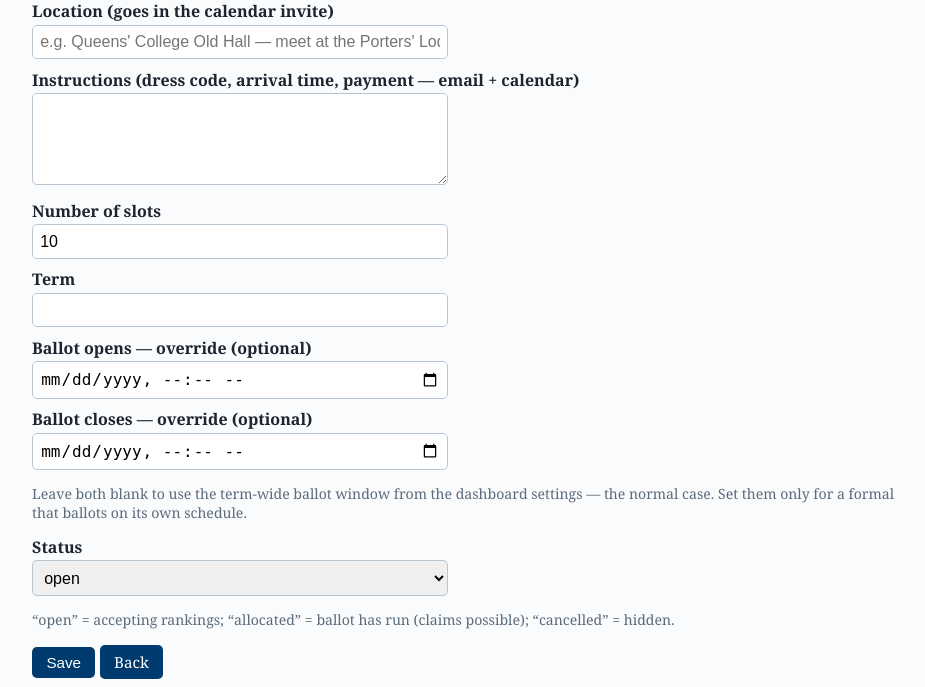
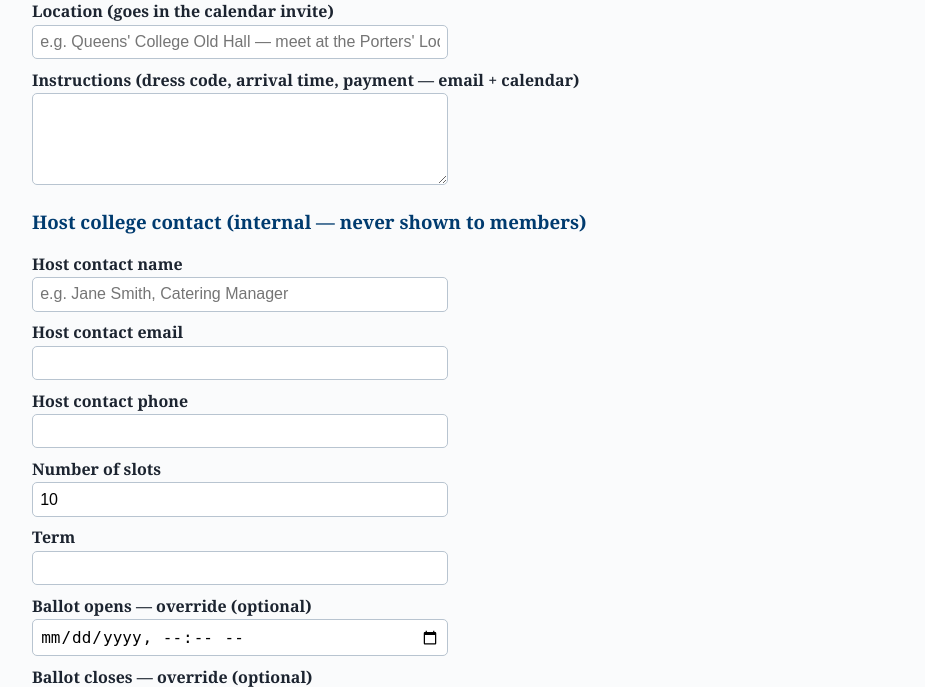
Before and after one commit to Patrick-Gibbs/pembroke-formal-swaps, a Flask app: page /admin/formals/new in a window 1280 px wide. Shown: the part 341-1028 px from the top of the page, without its empty margins (176-1101 px from the left). Run offline with Flask 3, Linux system fonts and the light colour scheme; the visitor is signed in with stand-in values (Sample User, id 1); data comes from the database, SQL or seed files in the repository; parts of the project's set-up code (start-up, migrations or seed data) failed here and were passed over.

Commit message:
Host contact on formals (internal), grey Attending button, review at 19:30 + open 9am, reminder review nudge, gold/silver stars

```diff
--- a/schema.sql
+++ b/schema.sql
@@ -24,6 +24,9 @@ CREATE TABLE IF NOT EXISTS formals (
     status TEXT NOT NULL DEFAULT 'open',  -- open | allocated | cancelled
     location TEXT NOT NULL DEFAULT '',      -- meeting point / address for calendar
     instructions TEXT NOT NULL DEFAULT '',  -- dress code, payment, arrival time...
+    host_name TEXT NOT NULL DEFAULT '',     -- host college contact (admin-only)
+    host_email TEXT NOT NULL DEFAULT '',
+    host_phone TEXT NOT NULL DEFAULT '',
     reminder_sent INTEGER NOT NULL DEFAULT 0,   -- 9am day-of email done
     review_sent INTEGER NOT NULL DEFAULT 0,     -- 9pm review request done
     created_at TEXT NOT NULL DEFAULT (datetime('now'))
--- a/swaps/db.py
+++ b/swaps/db.py
@@ -31,7 +31,10 @@ def init_db(db_path=None):
     for col, ddl in [("location", "TEXT NOT NULL DEFAULT ''"),
                      ("instructions", "TEXT NOT NULL DEFAULT ''"),
                      ("reminder_sent", "INTEGER NOT NULL DEFAULT 0"),
-                     ("review_sent", "INTEGER NOT NULL DEFAULT 0")]:
+                     ("review_sent", "INTEGER NOT NULL DEFAULT 0"),
+                     ("host_name", "TEXT NOT NULL DEFAULT ''"),
+                     ("host_email", "TEXT NOT NULL DEFAULT ''"),
+                     ("host_phone", "TEXT NOT NULL DEFAULT ''")]:
         if col not in cols:
             conn.execute(f"ALTER TABLE formals ADD COLUMN {col} {ddl}")
     acols = {r["name"] for r in conn.execute("PRAGMA table_info(allocations)")}
--- a/swaps/emailer.py
+++ b/swaps/emailer.py
@@ -137,11 +137,14 @@ def no_place_email(to, term):
 
 
 def reminder_email(to, formal, ics_files):
+    review_link = f"{config.SITE_URL}/review/{formal['id']}"
     return send(
         to, f"Today: {formal['host_college']} formal at {formal['dt'][11:16]}",
         f"<p>A friendly reminder — you're going to a formal <b>today</b>:</p>"
         f"{_formal_block(formal)}"
-        f"<p>Have a wonderful evening!</p>",
+        f"<p>Have a wonderful evening! And at the end of the formal, remember "
+        f"to <a href=\"{review_link}\">leave a review</a> — it helps everyone "
+        f"pick next term's swaps.</p>",
         attachments=ics_files)
 
 
--- a/swaps/templates/admin/formal_form.html
+++ b/swaps/templates/admin/formal_form.html
@@ -13,6 +13,13 @@
   <input type="text" name="location" placeholder="e.g. Queens' College Old Hall — meet at the Porters' Lodge" value="{{ f['location'] if f else '' }}">
   <label>Instructions (dress code, arrival time, payment — email + calendar)</label>
   <textarea name="instructions" rows="4" style="width:100%;max-width:26rem;padding:.45rem;border:1px solid #b8c4d0;border-radius:5px;font-size:1rem">{{ f['instructions'] if f else '' }}</textarea>
+  <h3>Host college contact (internal — never shown to members)</h3>
+  <label>Host contact name</label>
+  <input type="text" name="host_name" placeholder="e.g. Jane Smith, Catering Manager" value="{{ f['host_name'] if f else '' }}">
+  <label>Host contact email</label>
+  <input type="email" name="host_email" value="{{ f['host_email'] if f else '' }}">
+  <label>Host contact phone</label>
+  <input type="text" name="host_phone" value="{{ f['host_phone'] if f else '' }}">
   <label>Number of slots</label>
   <input type="number" name="slots" min="1" required value="{{ f['slots'] if f else 10 }}">
   <label>Term</label>
--- a/swaps/templates/index.html
+++ b/swaps/templates/index.html
@@ -70,13 +70,17 @@
       <td>{% if f['status'] == 'allocated' %}{{ free_seats[f['id']] }}{% else %}—{% endif %}</td>
       <td>
         {% if user %}
-          {% if f['status'] == 'allocated' and free_seats[f['id']] > 0 %}
+          {% if f['id'] in attending %}
+            <span class="btn" style="background:#b8c1cb;cursor:default" title="You have a place at this formal">Attending ✓</span>
+          {% elif f['status'] == 'allocated' and free_seats[f['id']] > 0 %}
             <a class="btn" href="/formals/{{ f['id'] }}/claim">Claim</a>
           {% endif %}
+          {% if f['id'] not in attending %}
           <form class="inline" method="post" action="/formals/{{ f['id'] }}/subscribe">
             <input type="hidden" name="_csrf" value="{{ csrf_token() }}">
             <button class="small ghost">Notify me</button>
           </form>
+          {% endif %}
         {% endif %}
       </td>
     </tr>
--- a/swaps/views/admin.py
+++ b/swaps/views/admin.py
@@ -118,7 +118,10 @@ def _formal_from_form():
             request.form.get("ballot_close", "").replace("T", " ").strip(),
             request.form.get("status", "open"),
             request.form.get("location", "").strip()[:300],
-            request.form.get("instructions", "").strip()[:2000])
+            request.form.get("instructions", "").strip()[:2000],
+            request.form.get("host_name", "").strip()[:120],
+            request.form.get("host_email", "").strip()[:200],
+            request.form.get("host_phone", "").strip()[:50])
 
 
 @bp.route("/formals/new", methods=["GET", "POST"])
@@ -131,8 +134,9 @@ def formal_new():
             flash("College, date/time and a positive slot count are required.", "error")
         else:
             db.execute("INSERT INTO formals(host_college, dt, price, slots, term, "
-                       "ballot_open, ballot_close, status, location, instructions) "
-                       "VALUES (?,?,?,?,?,?,?,?,?,?)", vals)
+                       "ballot_open, ballot_close, status, location, instructions, "
+                       "host_name, host_email, host_phone) "
+                       "VALUES (?,?,?,?,?,?,?,?,?,?,?,?,?)", vals)
             audit(db, "admin", "formal_create", f"{vals[0]} {vals[1]}")
             flash("Formal created.", "ok")
             return redirect(url_for("admin.dashboard"))
@@ -152,7 +156,8 @@ def formal_edit(fid):
         vals = _formal_from_form()
         db.execute("UPDATE formals SET host_college=?, dt=?, price=?, slots=?, term=?, "
                    "ballot_open=?, ballot_close=?, status=?, location=?, "
-                   "instructions=? WHERE id=?", vals + (fid,))
+                   "instructions=?, host_name=?, host_email=?, host_phone=? "
+                   "WHERE id=?", vals + (fid,))
         audit(db, "admin", "formal_edit", f"id={fid} {vals[0]} {vals[1]}")
         flash("Saved.", "ok")
         return redirect(url_for("admin.dashboard"))
--- a/swaps/views/main.py
+++ b/swaps/views/main.py
@@ -49,7 +49,14 @@ def index():
     t_open = get_setting(db, "term_ballot_open")
     t_close = get_setting(db, "term_ballot_close")
     opens_soon = bool(t_open) and local_now() < parse_local(t_open)
+    user = current_user()
+    attending = set()
+    if user:
+        attending = {r["formal_id"] for r in db.execute(
+            "SELECT formal_id FROM allocations WHERE user_id=? AND status='active'",
+            (user["id"],)).fetchall()}
     return render_template("index.html", formals=formals, term=term,
+                           attending=attending,
                            ballot_open=_ballot_window(db, term) if term else False,
                            ballot_closes=t_close, ballot_opens=t_open,
                            opens_soon=opens_soon,
@@ -246,8 +253,9 @@ def review(formal_id):
     if not attended:
         flash("Only attendees of a formal can review it.", "error")
         return redirect(url_for("main.reviews_page"))
-    if parse_local(f["dt"]) > local_now():
-        flash("You can review after the formal has happened.", "error")
+    opens = parse_local(f["dt"]).replace(hour=9, minute=0, second=0, microsecond=0)
+    if local_now() < opens:
+        flash("Reviews open at 9am on the day of the formal.", "error")
         return redirect(url_for("main.me"))
 
     existing = db.execute("SELECT * FROM reviews WHERE user_id=? AND formal_id=?",
```
Also changed, not shown: swaps/services.py (+4 -4 lines), swaps/templates/admin/roster.html (+7 -0 lines), swaps/templates/review_form.html (+7 -7 lines), swaps/templates/reviews.html (+5 -4 lines), tests/test_scheduled.py (+12 -13 lines).
